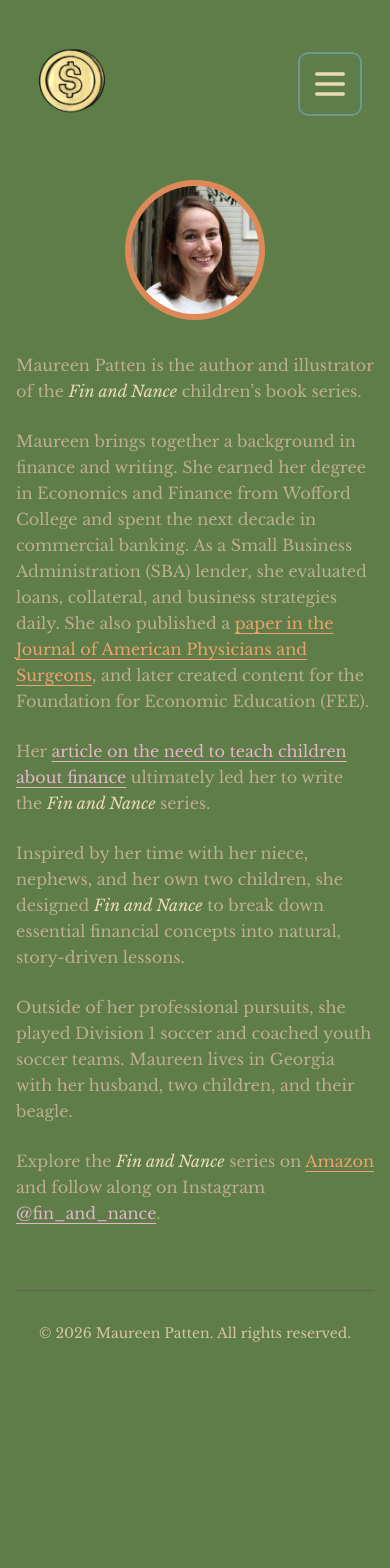
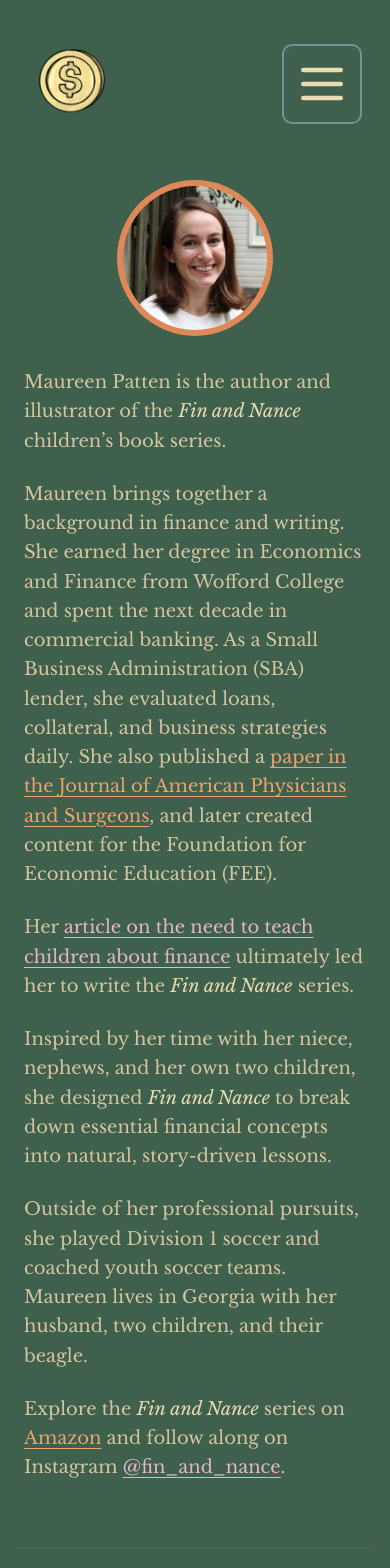
Before and after one commit to garretpatten/finandnance.com, a Vue app: page /about in a window 390 px wide. Shown: the top 1568 px of the page. Before the commit the page ends 1407 px from the top, so only its background shows below. Built offline with nearby package versions, Linux system fonts and the light colour scheme.

Commit message:
More updates

```diff
--- a/index.html
+++ b/index.html
@@ -25,7 +25,7 @@
       html,
       body {
         margin: 0;
-        background-color: #5f7d49;
+        background-color: #3E604C;
         color: #ebdbb2;
       }
     </style>
--- a/src/App.vue
+++ b/src/App.vue
@@ -1,6 +1,6 @@
 <template>
   <div
-    class="min-h-screen bg-[#5f7d49] text-gray-100 transition-colors duration-[230ms]"
+    class="min-h-screen bg-[#3E604C] text-gray-100 transition-colors duration-[230ms]"
   >
     <a
       href="#main-content"
--- a/src/assets/css/main.css
+++ b/src/assets/css/main.css
@@ -28,12 +28,12 @@
 
   /* Site brand background — earthy green that keeps the warm foreground readable */
   html.dark {
-    background-color: #5f7d49;
+    background-color: #3E604C;
     color: #ebdbb2;
   }
 
   html.dark body {
-    background-color: #5f7d49;
+    background-color: #3E604C;
     color: inherit;
   }
 
@@ -41,7 +41,7 @@
   html.dark *,
   html.dark *::before,
   html.dark *::after {
-    --tw-ring-offset-color: #5f7d49;
+    --tw-ring-offset-color: #3E604C;
     --tw-ring-color: rgb(131 165 152 / 0.45);
   }
 }
@@ -73,7 +73,7 @@
 
   .interactive-focus:focus-visible {
     @apply ring-2 ring-cobalt-500 ring-offset-2;
-    --tw-ring-offset-color: #5f7d49;
+    --tw-ring-offset-color: #3E604C;
   }
 
   .soft-enter {
--- a/src/components/Header.vue
+++ b/src/components/Header.vue
@@ -26,7 +26,7 @@
       >
         <svg
           aria-hidden="true"
-          class="w-10 h-10"
+          class="w-14 h-14"
           fill="none"
           stroke="currentColor"
           viewBox="0 0 24 24"
--- a/src/views/AboutView.vue
+++ b/src/views/AboutView.vue
@@ -1,5 +1,5 @@
 <template>
-  <div class="max-w-3xl mx-auto">
+  <div class="max-w-3xl mx-2 sm:mx-auto">
     <h1 tabindex="-1" class="sr-only outline-none">About the Author</h1>
 
     <div class="mb-8 soft-enter flex justify-center">
@@ -7,18 +7,18 @@
         <img
           src="/assets/images/maureen-patten.jpg"
           alt="Maureen Patten"
-          class="block h-32 w-32 md:h-40 md:w-40 rounded-full object-cover"
+          class="block h-36 w-36 md:h-44 md:w-44 rounded-full object-cover"
         />
       </div>
     </div>
 
     <div class="max-w-none soft-enter soft-enter-delay-1">
-      <p class="font-sans text-gray-300 leading-relaxed mb-6">
+      <p class="font-sans text-lg text-gray-200 leading-relaxed mb-6">
         Maureen Patten is the author and illustrator of the
         <em class="text-gray-100">Fin and Nance</em> children’s book series.
       </p>
 
-      <p class="font-sans text-gray-300 leading-relaxed mb-6">
+      <p class="font-sans text-lg text-gray-200 leading-relaxed mb-6">
         Maureen brings together a background in finance and writing. She earned
         her degree in Economics and Finance from Wofford College and spent the
         next decade in commercial banking. As a Small Business Administration
@@ -33,7 +33,7 @@
         >, and later created content for the Foundation for Economic Education (FEE).
       </p>
 
-      <p class="font-sans text-gray-300 leading-relaxed mb-6">
+      <p class="font-sans text-lg text-gray-200 leading-relaxed mb-6">
         Her
         <a
           href="https://fee.org/articles/4-ways-to-teach-kids-finance/"
@@ -46,19 +46,19 @@
         <em class="text-gray-100">Fin and Nance</em> series.
       </p>
 
-      <p class="font-sans text-gray-300 leading-relaxed mb-6">
+      <p class="font-sans text-lg text-gray-200 leading-relaxed mb-6">
         Inspired by her time with her niece, nephews, and her own two children,
         she designed <em class="text-gray-100">Fin and Nance</em> to break down
         essential financial concepts into natural, story-driven lessons.
       </p>
 
-      <p class="font-sans text-gray-300 leading-relaxed mb-6">
+      <p class="font-sans text-lg text-gray-200 leading-relaxed mb-6">
         Outside of her professional pursuits, she played Division 1 soccer and coached youth soccer teams.
         Maureen lives in Georgia with her husband, two children, and their
         beagle.
       </p>
 
-      <p class="font-sans text-gray-300 leading-relaxed">
+      <p class="font-sans text-lg text-gray-200 leading-relaxed">
         Explore the <em class="text-gray-100">Fin and Nance</em> series on
         <a
           href="https://www.amazon.com/dp/B0G5PMK92F"
--- a/src/views/LandingView.vue
+++ b/src/views/LandingView.vue
@@ -20,25 +20,19 @@
       <p
         class="font-sans text-lg md:text-xl text-gray-200 leading-relaxed text-center max-w-2xl mx-auto"
       >
-        This wholesome chapter book series transforms financial literacy into a
+        A wholesome chapter book series that transforms financial literacy into a
         lively, story-driven adventure for children aged 6–10.
       </p>
     </section>
 
     <!-- Key Highlights -->
     <section
-      class="grid grid-cols-1 md:grid-cols-3 gap-6 mb-16 soft-enter soft-enter-delay-2"
+      class="grid grid-cols-1 md:grid-cols-2 gap-6 mb-16 soft-enter soft-enter-delay-2"
     >
       <div class="text-center">
-        <div class="font-heading text-3xl font-bold text-terracotta mb-2">Adventure-Based Learning</div>
+        <div class="font-heading text-3xl font-bold text-aqua mb-2">Adventure-Based Learning</div>
         <div class="font-mono text-md text-gray-100">
           Join siblings Fin and Nance as they naturally discover saving, borrowing, bartering, and more.
-        </div>
-      </div>
-      <div class="text-center">
-        <div class="font-heading text-3xl font-bold text-butter mb-2">Ideal Reading Format</div>
-        <div class="font-mono text-md text-gray-100">
-          Perfect for independent reading or cherished family read-aloud time.
         </div>
       </div>
       <div class="text-center">
@@ -60,7 +54,7 @@
         </router-link>
         <router-link
           to="/about"
-          class="interactive-focus px-6 py-3 bg-sage border-2 border-butter text-gray-950 rounded-lg font-medium hover:border-aqua hover:bg-sage-300 transition-colors duration-[230ms]"
+          class="interactive-focus px-6 py-3 bg-butter text-gray-950 rounded-lg font-medium hover:bg-butter-300 transition-colors duration-[230ms]"
         >
           About the Author
         </router-link>
```
Also changed, not shown: public/site.webmanifest.
